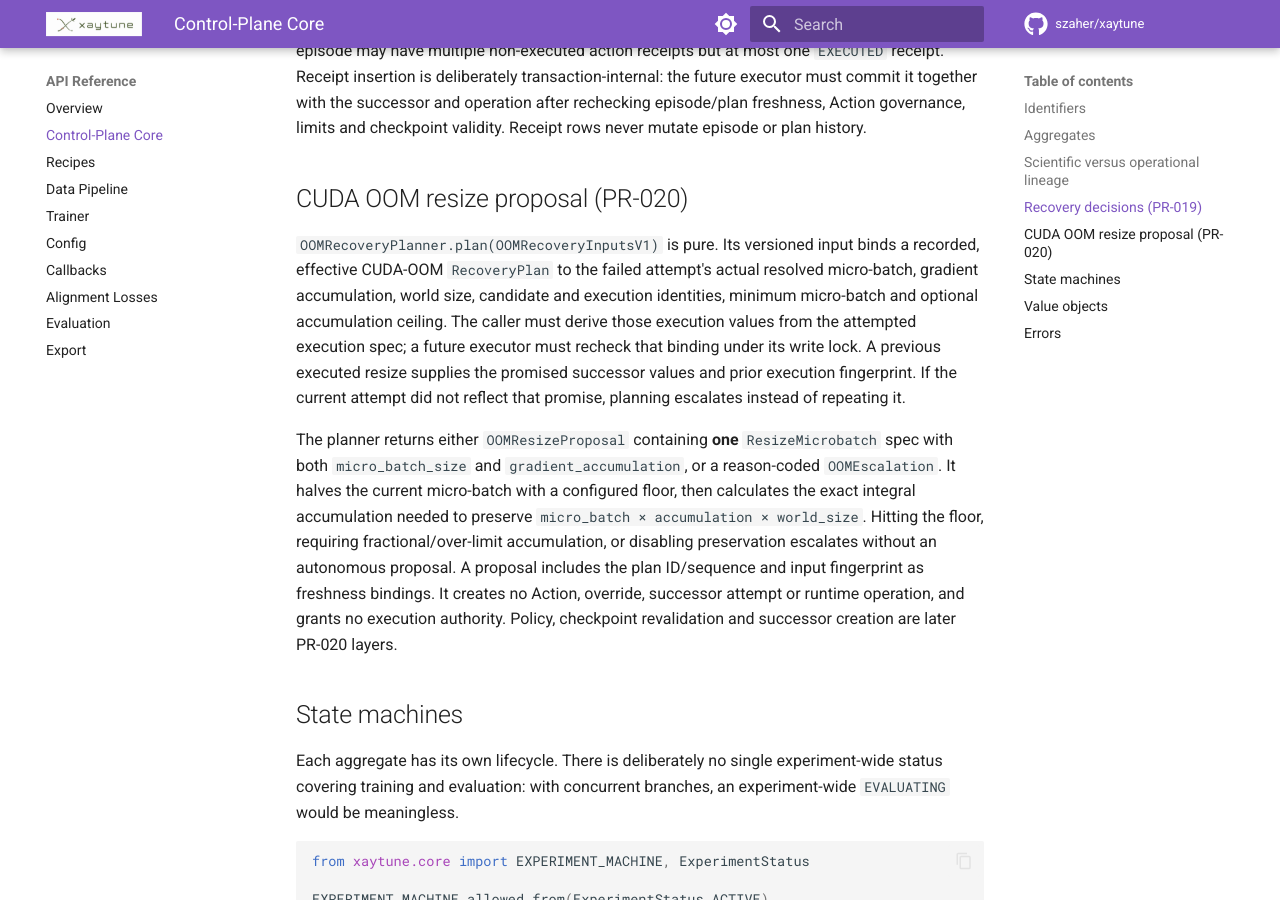
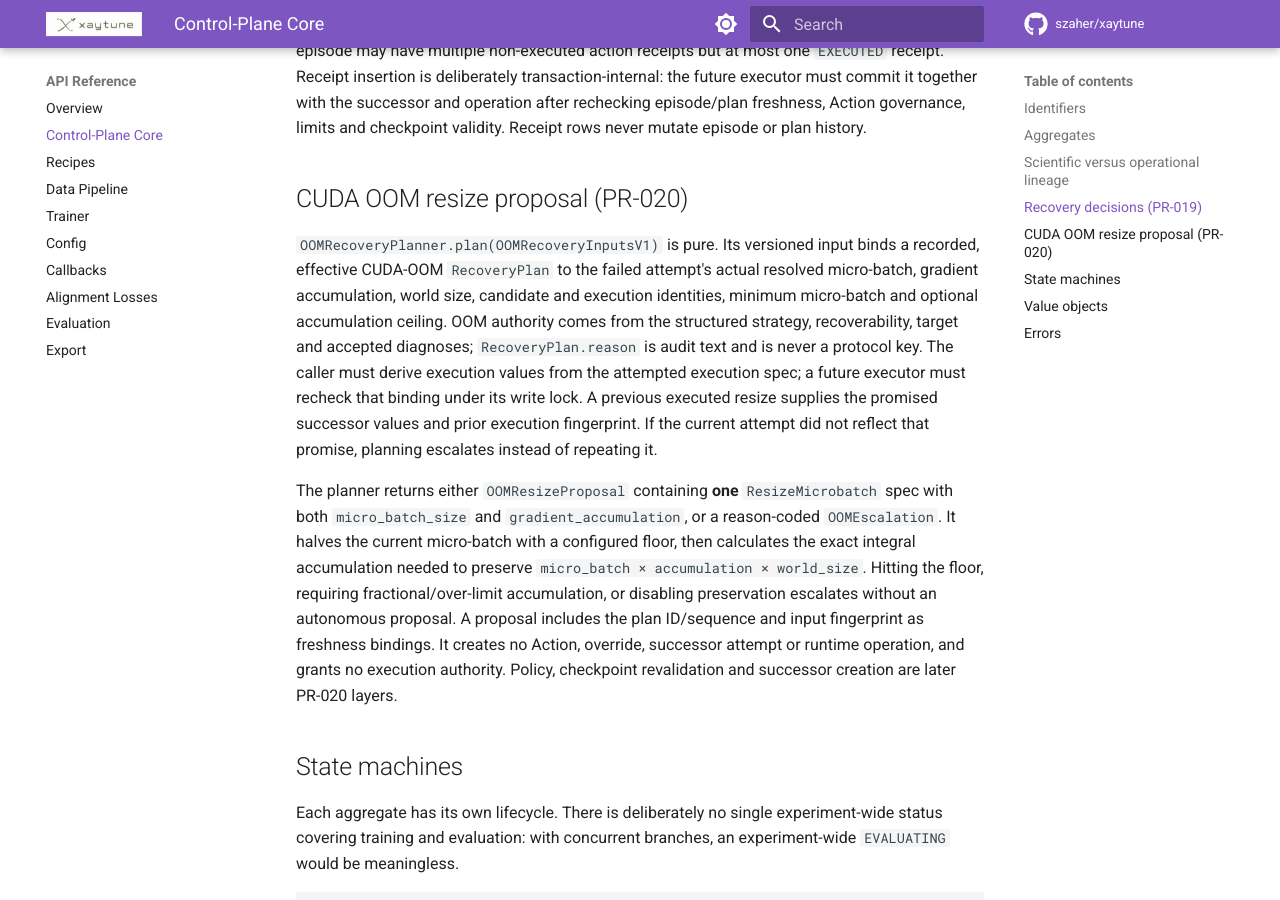
Before and after one commit to szaher/xaytune, an MkDocs documentation site: the page built from docs/api/core.md, in a window 1280 px wide and 900 px high, scrolled down 8746 px. Built offline with MkDocs 1.6.1 and Material for MkDocs 9.7.7, drawn with Linux system fonts in a browser that asks for light colours; comment, search, counter and statistics services are not loaded.

Commit message:
fix(recovery): bind OOM authority to structured evidence

```diff
--- a/docs/api/core.md
+++ b/docs/api/core.md
@@ -335,8 +335,10 @@ limits and checkpoint validity. Receipt rows never mutate episode or plan histor
 `OOMRecoveryPlanner.plan(OOMRecoveryInputsV1)` is pure. Its versioned input binds a
 recorded, effective CUDA-OOM `RecoveryPlan` to the failed attempt's actual resolved
 micro-batch, gradient accumulation, world size, candidate and execution identities,
-minimum micro-batch and optional accumulation ceiling. The caller must derive
-those execution values from the attempted execution spec; a future executor must
+minimum micro-batch and optional accumulation ceiling. OOM authority comes from
+the structured strategy, recoverability, target and accepted diagnoses;
+`RecoveryPlan.reason` is audit text and is never a protocol key. The caller must
+derive execution values from the attempted execution spec; a future executor must
 recheck that binding under its write lock. A previous executed resize supplies
 the promised successor values and prior execution fingerprint. If the current
 attempt did not reflect that promise, planning escalates instead of repeating it.
```
Also changed, not shown: xaytune-training-harness-spec/08-resilience-and-recovery.md (+2 -0 lines), 2 other files.
